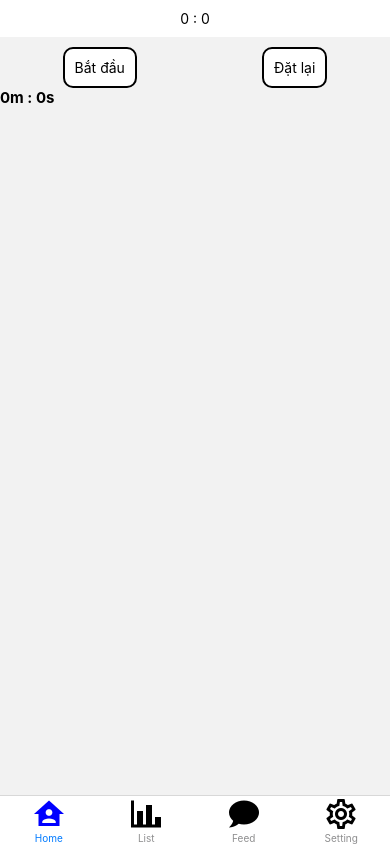
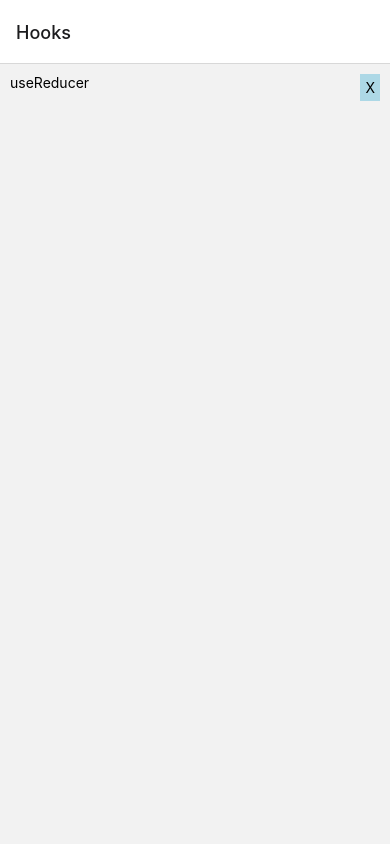
Before and after one commit to thuylinh0312/aweproject, a React Native app: screen /Hooks in a window 390 px wide. Built offline with nearby package versions, Linux system fonts and the light colour scheme.

Commit message:
usereducer

```diff
--- a/App.js
+++ b/App.js
@@ -8,10 +8,10 @@ import {SignUpScreen} from './src/screens/SignUpScreen'
 import {HomeScreen} from './src/screens/HomeScreen'
 import { CoinListScreen } from "./src/screens/CoinListScreen";
 import { Tabs } from "./src/screens/CoinListScreen/tabs";
+import { Hooks } from "./src/hooks/hooks";
+import { UseReducerScreen } from "./src/hooks/useReducer";
 const Stack = createNativeStackNavigator();
 
-// https://pro-api.coinmarketcap.com => BASE_URL
-//
 
 const YourApp = () => {
   // return <Example1 />
@@ -19,14 +19,16 @@ const YourApp = () => {
   return (
     <NavigationContainer>
       <Stack.Navigator >
-        <Stack.Screen options={{headerShown: false}} name='Tabs' component={Tabs}/>
-        <Stack.Screen name="Home" component={HomeScreen} />
+        <Stack.Screen name="Hooks" component={Hooks} />
+        <Stack.Screen name="UseReducer" component={UseReducerScreen} />
+        {/* <Stack.Screen options={{headerShown: false}} name='Tabs' component={Tabs}/>
+        <Stack.Screen name="Home" component={HomeScreen} /> */}
         {/* <Stack.Screen name='Coin List' component={CoinListScreen}/> */}
         {/*
         <Stack.Screen name="Sign In" component={SignInScreen} />
         <Stack.Screen name="Sign Up" component={SignUpScreen} /> */}
 
-        {/* <Stack.Screen name="Home" component={HomeScreen} /> */}
+
       </Stack.Navigator>
     </NavigationContainer>
   )
--- /dev/null
+++ b/src/hooks/hooks.js
@@ -0,0 +1,20 @@
+import React from 'react'
+import {View, Text, TouchableOpacity} from 'react-native'
+
+export const Hooks = ({navigation}) => {
+    return (
+        <View style = {{ flex: 1, padding: 10}}>
+            <View style = {{flexDirection: "row", justifyContent: "space-between"}}>
+                <Text>useReducer</Text>
+                <View style = {{flex: 1}}></View>
+                <TouchableOpacity
+                    onPress={() => navigation.navigate("UseReducer")}
+                >
+                <Text style = {{backgroundColor: "lightblue", padding:5}}>X</Text>
+                </TouchableOpacity>
+            </View>
+
+        </View>
+
+    )
+}
--- /dev/null
+++ b/src/hooks/useReducer/index.js
@@ -0,0 +1,44 @@
+import React, { useReducer } from 'react'
+import {View, TouchableOpacity, Text} from 'react-native'
+
+export const UseReducerScreen = ({navigation}) => {
+    const initState = 0;
+    const up = "up"
+    const down = "down"
+    const reducer = (state, action) => {
+        switch(action) {
+            case up:
+                return state + 1
+            case down:
+                return state - 1
+            default:
+                alert("Error")
+        }
+
+    }
+
+    const [count, dispatch] = useReducer(reducer, initState)
+    return (
+        <View style = {{ flex: 1, padding: 10, }}>
+            <Text style= {{marginBottom:10, fontWeight: "bold"}}>useReducer</Text>
+            <View style = {{ flexDirection: "row", justifyContent:"space-between", padding:20}}>
+                <Text>{count}</Text>
+                <TouchableOpacity
+                    onPress={()=> dispatch(up)}
+                >
+                <Text style = {{fontWeight: "bold", backgroundColor: "lightblue"}}> + </Text>
+                </TouchableOpacity>
+                <TouchableOpacity
+                    onPress={()=> dispatch(down)}
+                >
+                <Text style = {{fontWeight: "bold", backgroundColor: "lightblue"}}> - </Text>
+                </TouchableOpacity>
+
+
+            </View>
+                <TouchableOpacity onPress={() => navigation.goBack()}>
+                    <Text style = {{fontWeight: "bold"}}>Back</Text>
+                </TouchableOpacity>
+        </View>
+    )
+}
--- a/src/screens/SignInScreen/index.js
+++ b/src/screens/SignInScreen/index.js
@@ -1,11 +1,6 @@
 import React from 'react'
 import {View, Text, Image, TextInput,ScrollView, TouchableOpacity, StyleSheet, KeyboardAvoidingView, Platform} from 'react-native'
 import { data } from '../SignUpScreen';
-// const data = [
-//     {username: 'phantrungviet1', password: '1234561'},
-//     {username: 'phantrungviet2', password: '1234562'},
-//     {username: 'phantrungviet3', password: '1234563'},
-//   ]
 
 export const SignInScreen = ({navigation}) => {
     const [username, onChangeUsername] = React.useState('');
```
